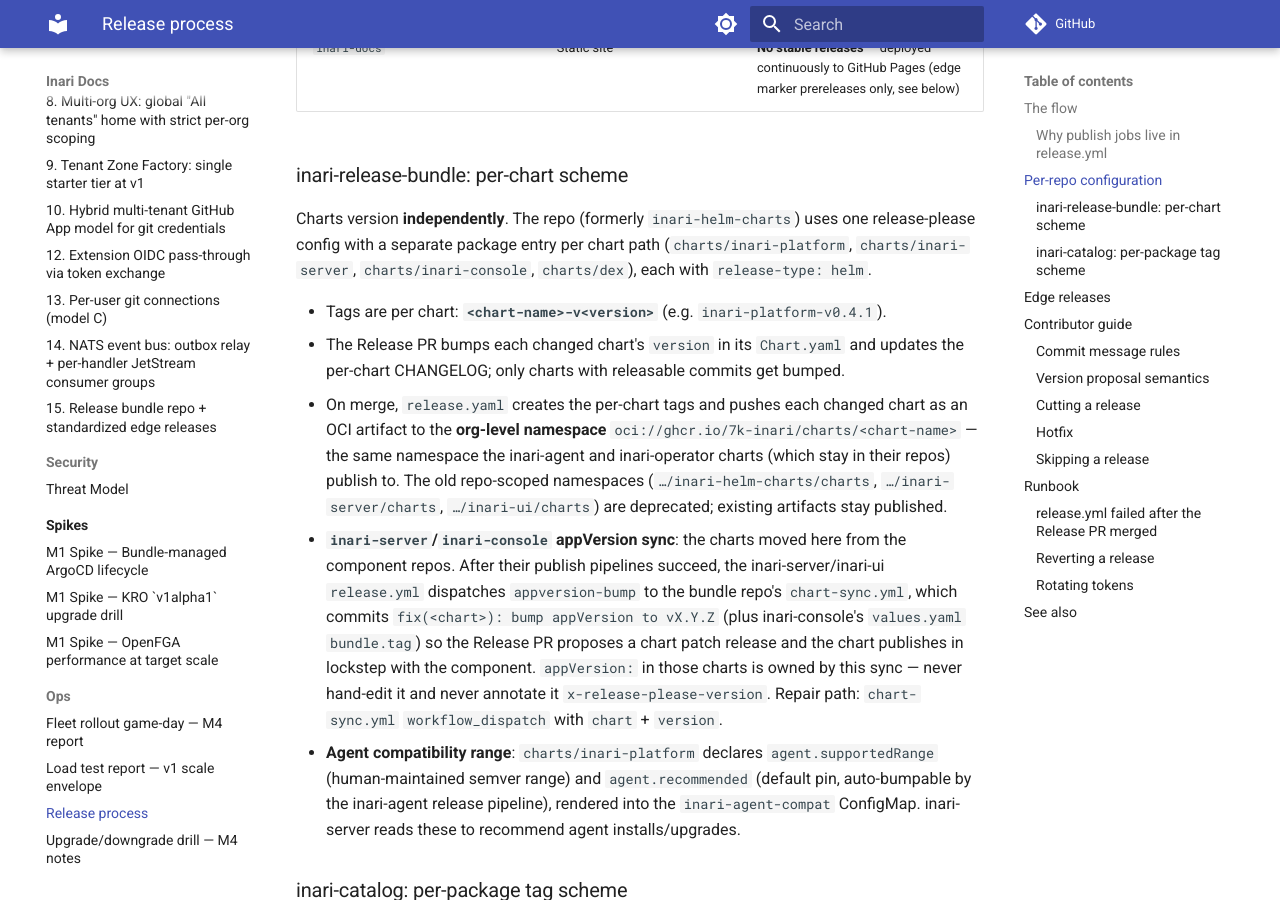
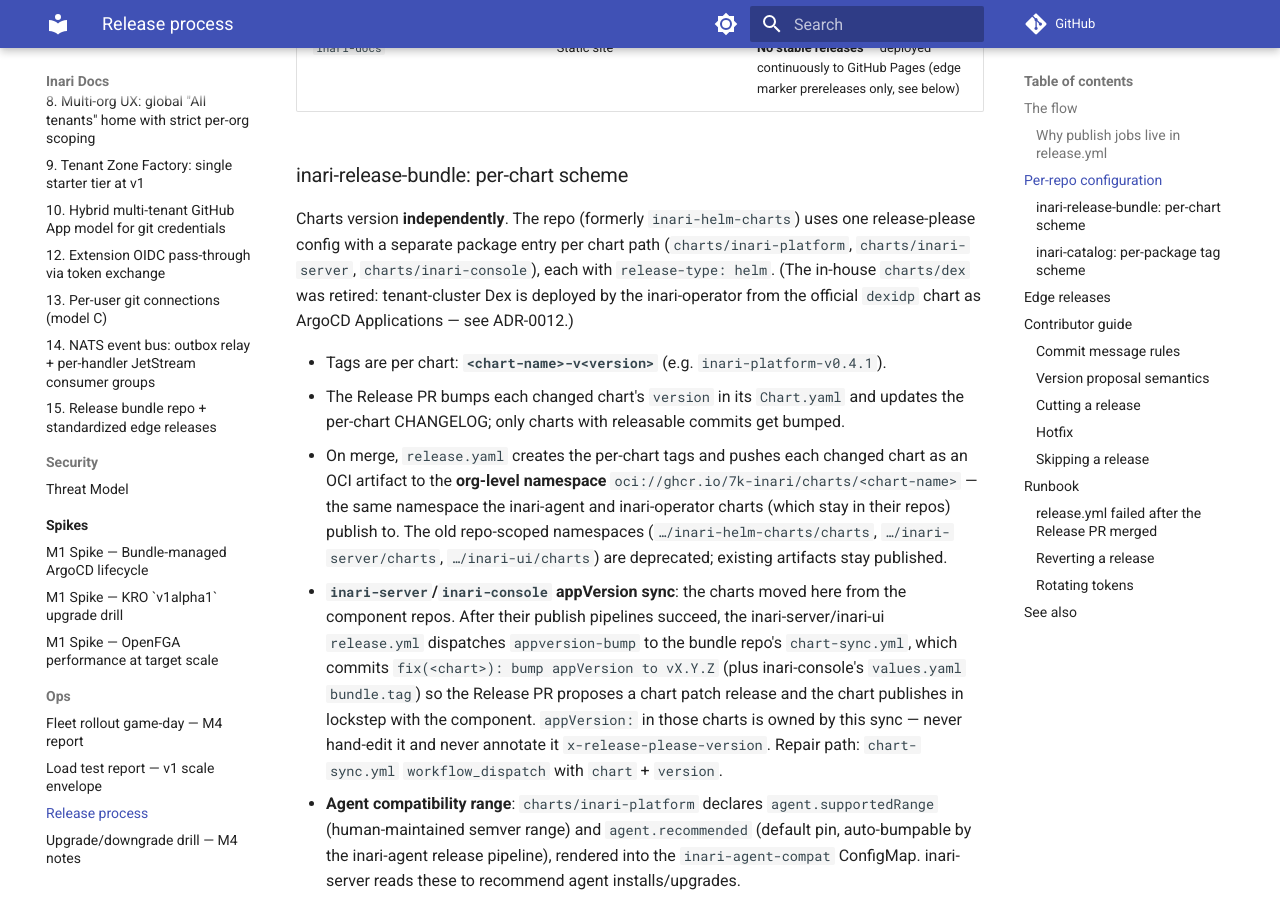
Before and after one commit to 7K-Inari/inari-docs, an MkDocs documentation site: the page built from docs/ops/release-process.md, in a window 1280 px wide and 900 px high, scrolled down 2354 px. Built offline with MkDocs 1.6.1 and Material for MkDocs 9.7.7, drawn with Linux system fonts in a browser that asks for light colours; comment, search, counter and statistics services are not loaded.

Commit message:
docs(adr-0012): Dex delivered by operator from the official dexidp chart (#15)
Follow-up note on ADR-0012: the in-house charts/dex is retired; the
inari-operator renders a single-source ArgoCD Application per tenant
cluster (pinned dexidp chart, configSecret.create=false against the
ESO/Vault-synced config.yaml) plus the ArgoCD OIDC/RBAC baseline, and
auto-unions charts.dexidp.io into tenant AppProject sourceRepos. Drop the
dex chart from the release-process package list and the repo table.

```diff
--- a/docs/ops/release-process.md
+++ b/docs/ops/release-process.md
@@ -57,7 +57,7 @@ release-please is configured per repo via `release-please-config.json` + `.relea
 
 ### inari-release-bundle: per-chart scheme
 
-Charts version **independently**. The repo (formerly `inari-helm-charts`) uses one release-please config with a separate package entry per chart path (`charts/inari-platform`, `charts/inari-server`, `charts/inari-console`, `charts/dex`), each with `release-type: helm`.
+Charts version **independently**. The repo (formerly `inari-helm-charts`) uses one release-please config with a separate package entry per chart path (`charts/inari-platform`, `charts/inari-server`, `charts/inari-console`), each with `release-type: helm`. (The in-house `charts/dex` was retired: tenant-cluster Dex is deployed by the inari-operator from the official `dexidp` chart as ArgoCD Applications — see ADR-0012.)
 
 - Tags are per chart: **`<chart-name>-v<version>`** (e.g. `inari-platform-v0.4.1`).
 - The Release PR bumps each changed chart's `version` in its `Chart.yaml` and updates the per-chart CHANGELOG; only charts with releasable commits get bumped.
```
Also changed, not shown: docs/adr/0012-extension-oidc-passthrough-token-exchange.md (+15 -0 lines), docs/architecture/inari-platform-plan.md (+1 -1 lines).
